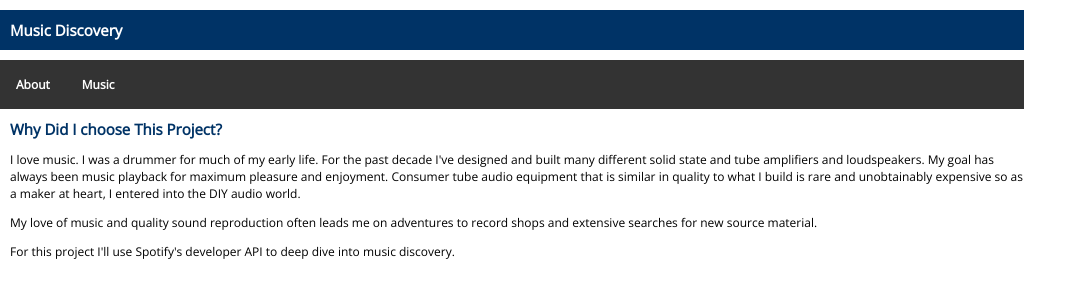
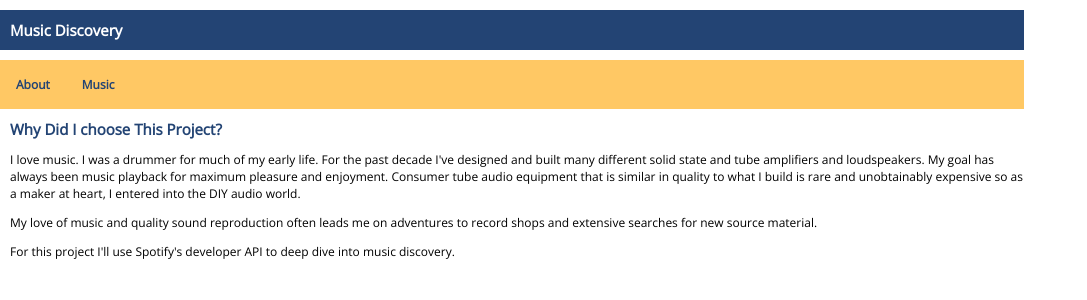
Before and after one commit to maxdivak-ogilvy/final_project_music_discovery, a Flask app: page / in a window 1280 px wide. Shown: the top 300 px of the page, without its empty margins (0-1087 px from the left). Run offline with Flask 2, Linux system fonts and the light colour scheme.

Commit message:
link classes

```diff
--- a/static/css/template.css
+++ b/static/css/template.css
@@ -6,16 +6,16 @@ body {
 h1 {
   font-family: 'Open Sans', sans-serif;
   font-size: 15px;
-  background-color: #000;
+  background-color: #000000;
   padding-left: 10px;
-  color: #fff;
+  color: #ffffff;
 }
 h1.header{
-  background-color:#fff;
-  color:#003366;
+  background-color:#ffffff;
+  color:#234474;
 }
 h1.logo{
-  background-color:#003366;
+  background-color:#234474;
   color:#fff;
   height:40px;
   line-height:40px;
@@ -23,32 +23,39 @@ h1.logo{
 p, input, ul{
   font-family: 'Open Sans', sans-serif;
   font-size: 12px;
-  color:#000;
+  color:#000000;
   padding-left: 10px;
 }
-
 ul {
   list-style-type: none;
   margin: 0;
   padding: 0;
+  background-color:#FFC864;
   overflow: hidden;
-  background-color: #333333;
 }
-
 li {
   float: left;
 }
-
 li a {
   display: block;
-  color: white;
+  color:#234474;
   text-align: center;
   padding: 16px;
   text-decoration: none;
 }
+li a:hover {
+  color:#ffffff;
+  background-color: #234474;
+}
 
-li a:hover {
-  background-color: #003366;
+a.text_links:link, a.text_links:active {
+  font:#234474; text-decoration:underline; cursor:pointer;
+}
+a.text_links:visited {
+  font:#5f7596; text-decoration:underline;
+}
+a.text_links:hover {
+  font:#44874e; text-decoration:none;
 }
 
 .icon {
@@ -58,7 +65,6 @@ li a:hover {
   box-sizing: border-box;
   padding-left: 7px;
 }
-
 .box {
   display: inline-block;
   width: 70%;
```
